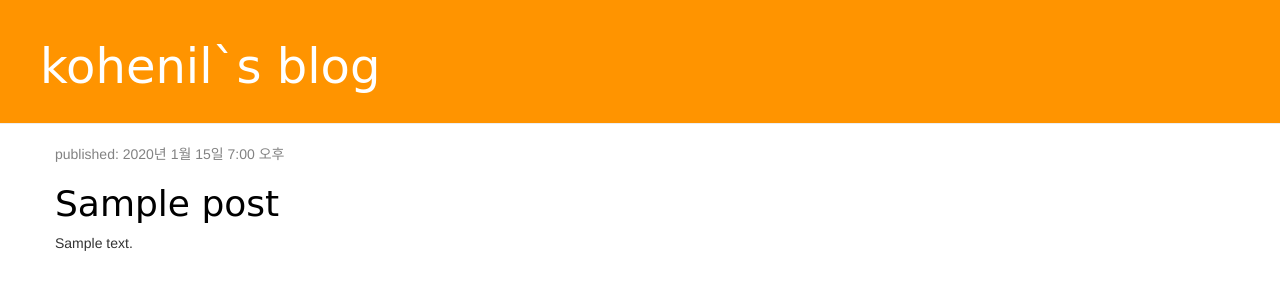
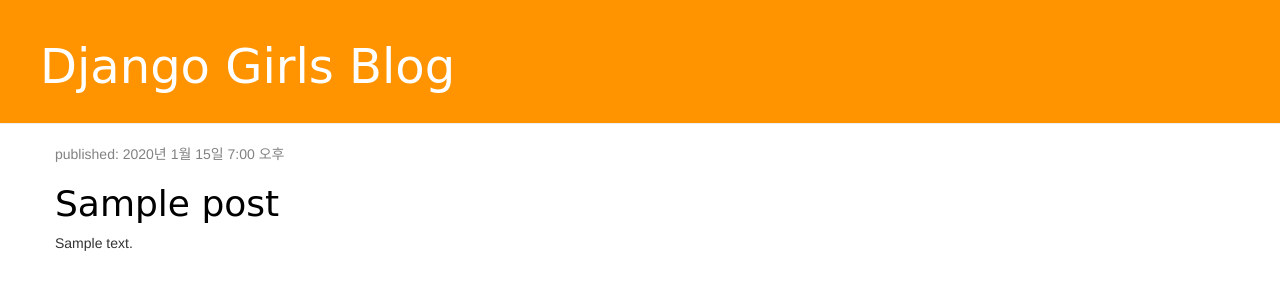
Before and after one commit to 67semo/my-first-blog, a Django app: page / in a window 1280 px wide. Shown: the top 300 px of the page. Run offline with Django 5.2, Linux system fonts and the light colour scheme; tables that the repository leaves empty hold one stand-in row (values such as "Sample post"); some libraries are stand-ins or nearby versions; some web fonts are replaced.

Commit message:
Added view and template for detailed blog post as well as CSS for site.

```diff
--- /dev/null
+++ b/blog/templates/blog/base.html
@@ -0,0 +1,23 @@
+{% load static %}
+<html>
+    <head>
+        <title>Django Girls blog</title>
+        <link rel="stylesheet" href="//maxcdn.bootstrapcdn.com/bootstrap/3.2.0/css/bootstrap.min.css">
+        <link rel="stylesheet" href="//maxcdn.bootstrapcdn.com/bootstrap/3.2.0/css/bootstrap-theme.min.css">
+        <link rel="stylesheet" href="//fonts.googleapi.com/css?family=Lobster&subset=latin, latin-ext" type="text/css">
+        <link rel="stylesheet" href="{% static 'css/blog.css' %}">
+    </head>
+    <body>
+        <div class="page-header">
+            <h1><a href="/">Django Girls Blog</a></h1>
+        </div>
+        <div class="content container">
+            <div class="row">
+                <div class="col-md-8">
+                    {% block content %}
+                    {% endblock %}
+                </div>
+            </div>
+        </div>
+    </body>
+</html>
--- a/blog/templates/blog/post_list.html
+++ b/blog/templates/blog/post_list.html
@@ -1,31 +1,13 @@
-{% load static %}
-<html>
-    <head>
-        <link rel="stylesheet" href="//maxcdn.bootstrapcdn.com/bootstrap/3.2.0/css/bootstrap.min.css">
-        <link rel="stylesheet" href="//maxcdn.bootstrapcdn.com/bootstrap/3.2.0/css/bootstrap-theme.min.css">
-        <link rel="stylesheet" href="{% static 'css/blog.css' %}">
-        <title>kohenil`s blog</title>
-    </head>
-    <body>
-        <div class="page-header">
-            <h1><a href="">kohenil`s blog</a></h1>
-        </div>
+{% extends 'blog/base.html' %}
 
-        <div class="content container">
-            <div class="row">
-                <div class="col-md-8">
+{% block content %}
     {% for post in posts %}
         <div class="post">
             <div class="date">
                 <p>published: {{ post.published_date }}</p>
             </div>
-                            <h1><a href="">{{ post.title }}</a></h1>
+            <h1><a href="{% url 'post_detail' pk=post.pk %}">{{ post.title }}</a></h1>
             <p>{{ post.text|linebreaksbr }}</p>
         </div>
     {% endfor %}
-                </div>
-            </div>
-        </div>
-    </body>
-
-</html>
+{% endblock %}
--- a/blog/urls.py
+++ b/blog/urls.py
@@ -3,4 +3,5 @@ from . import views
 
 urlpatterns = [
     path('', views.post_list, name='post_list'),
+    path('post/<int:pk>/', views.post_detail, name='post_detail'),
 ]
--- a/blog/views.py
+++ b/blog/views.py
@@ -1,7 +1,11 @@
-from django.shortcuts import render
+from django.shortcuts import render, get_object_or_404
 from django.utils import timezone
 from .models import Post
 
 def post_list(request):
     posts = Post.objects.filter(published_date__lte=timezone.now()).order_by('published_date')
     return render(request, 'blog/post_list.html', {'posts':posts})
+
+def post_detail(request, pk):
+    post = get_object_or_404(Post, pk=pk)
+    return render(request, 'blog/post_detail.html', {'post': post})
```
Also changed, not shown: blog/templates/blog/post_detail.html (added, +13 -0 lines). Lines whose indentation alone changed are shown as unchanged.
